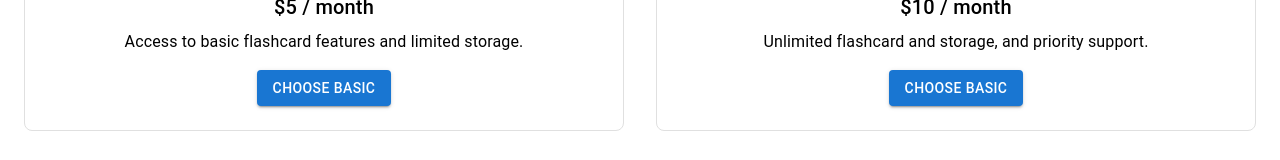
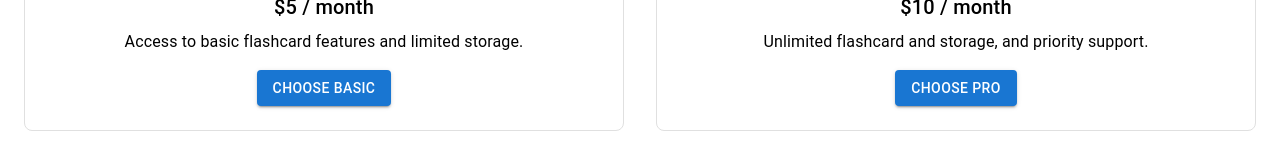
Before and after one commit to ismailperachaprogramming/ai-flashcards-sass, a Next.js app: page / in a window 1280 px wide. Shown: the part 599-759 px from the top of the page. Built offline with nearby package versions, Linux system fonts and the light colour scheme; no server answers.

Commit message:
fixed runtime error on sign-in page

```diff
--- a/app/page.js
+++ b/app/page.js
@@ -108,7 +108,7 @@ export default function Home() {
                   Unlimited flashcard and storage, and priority support.
                 </Typography>
                 <Button variant = "contained" color = "primary" sx={{mt: 2}}>
-                  Choose basic
+                  Choose pro
                 </Button>
                 </Box>
                 </Grid>
--- a/app/sign-in/[[...sign-in]]/page.js
+++ b/app/sign-in/[[...sign-in]]/page.js
@@ -4,7 +4,9 @@ import {AppBar, Box, Button, Container, Toolbar, Typography} from '@mui/material
 import Link from 'next/link'
 
 export default function SignUpPage() {
-    return <Container maxWidth="sm">
+    return (
+    <ClerkProvider>
+        <Container maxWidth="sm">
             <AppBar position='static' sx= {{backgroundColor: "#3f51b5"}}>
                 <Toolbar>
                     <Typography variant='h6' sx={{
@@ -35,4 +37,6 @@ export default function SignUpPage() {
             <SignIn />
             </Box>
         </Container>
+    </ClerkProvider>
+    );
 }
```
Lines whose indentation alone changed are shown as unchanged.
